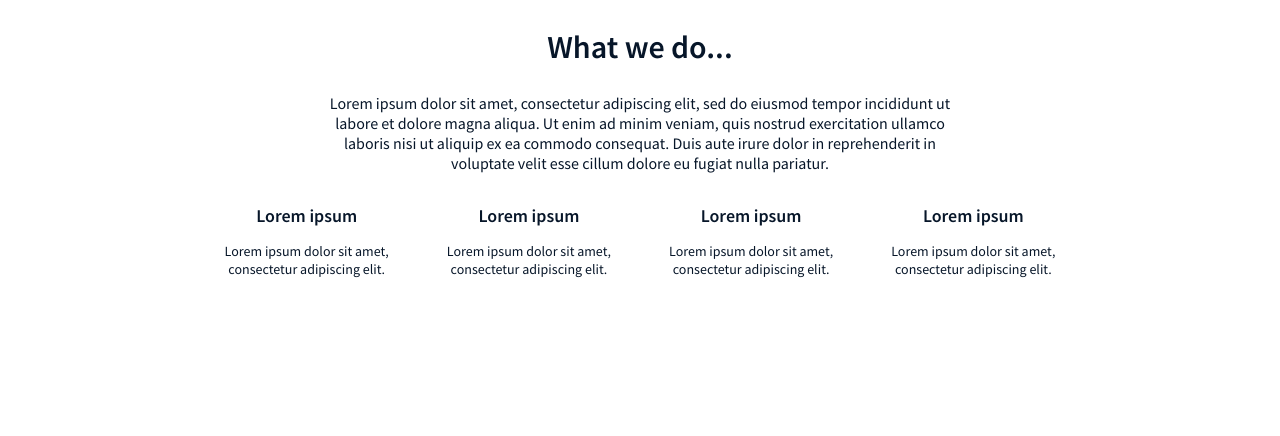
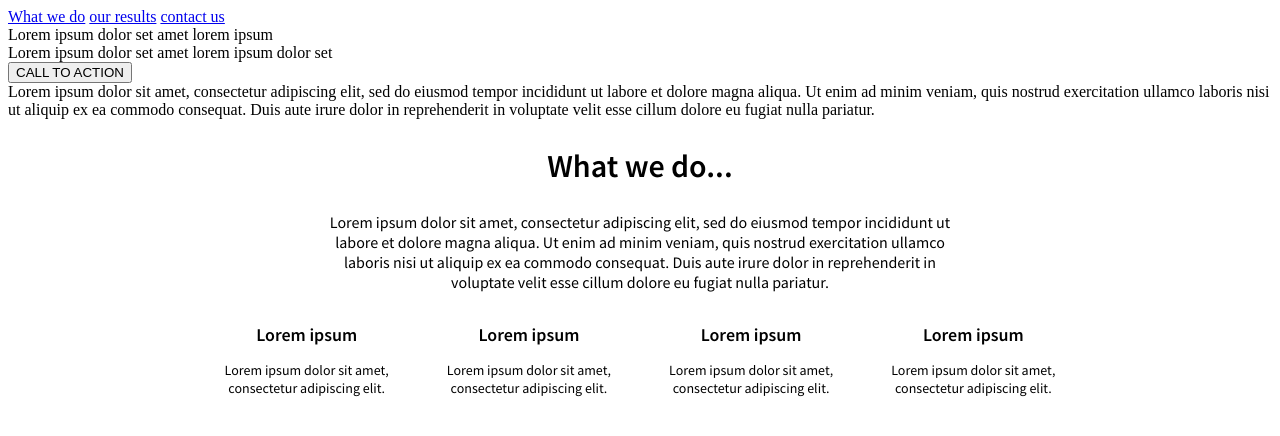
Before and after one commit to Jaylenperez/atlas-headphones, a plain HTML site: page index.html in a window 1280 px wide. Drawn offline with Linux system fonts and the light colour scheme.

Commit message:
add some styles for header

```diff
--- a/index.html
+++ b/index.html
@@ -10,8 +10,32 @@
     <link rel="stylesheet" href="styles.css">
 </head>
 <body>
-    <!-- Header Section -->
-    <header></header>
+    <!-- Header Section (TASK 1) -->
+    <header>
+        <!-- Logo & Nav Menu -->
+        <div class="header-top">
+            <!-- Logo -->
+            <div class="logo"></div>
+            <!-- Nav Menu -->
+            <div class="nav-menu">
+                <nav>
+                    <a href="#whatwedo">What we do</a>
+                    <a href="#results">our results</a>
+                    <a href="#contact">contact us</a>
+                </nav>
+            </div>
+        </div>
+        <!-- Header Content -->
+        <div class="header-content">
+                <!-- Top Text -->
+                <div class="header-title">Lorem ipsum dolor set amet lorem ipsum</div>
+                <div class="header-subtitle">Lorem ipsum dolor set amet lorem ipsum dolor set</div>
+                <!-- Header Button -->
+                <button class="header-button">CALL TO ACTION</button>
+                <!-- Header Description -->
+                <div class="header-desc">Lorem ipsum dolor sit amet, consectetur adipiscing elit, sed do eiusmod tempor incididunt ut labore et dolore magna aliqua. Ut enim ad minim veniam, quis nostrud exercitation ullamco laboris nisi ut aliquip ex ea commodo consequat. Duis aute irure dolor in reprehenderit in voluptate velit esse cillum dolore eu fugiat nulla pariatur.</div>
+        </div>
+    </header>
 
     <main>
         <!-- Body Section (TASK 2) -->
--- a/styles.css
+++ b/styles.css
@@ -13,6 +13,18 @@
 /* GLOBAL STYLES */
 
 /* HEADER STYLES (TASK 1) */
+header {}
+
+.header-top {}
+
+.logo {}
+
+.nav-menu
+
+/* WHAT WE DO, OUR RESULTS, AND CONTACT US */
+
+
+.header-content
 
 /* BODY STYLES (TASK 2) */
 .body {
```
